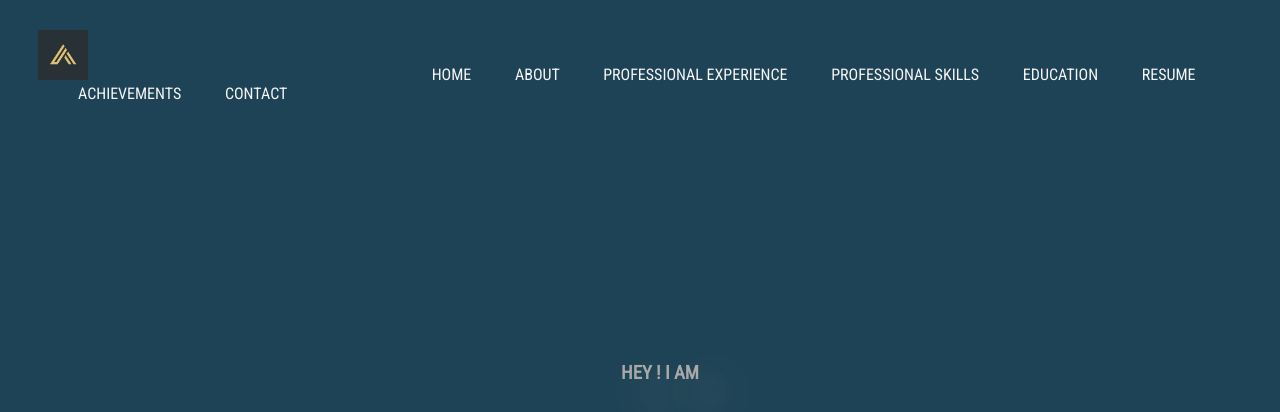
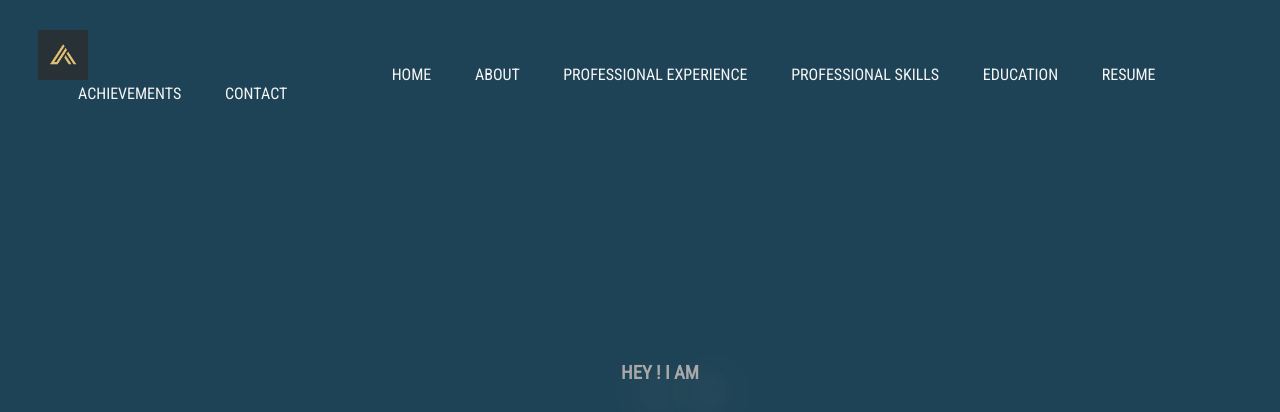
Before and after one commit to AswiniSatha/PORTFOLIO, a plain HTML site: page index.html in a window 1280 px wide. Shown: the top 412 px of the page. Drawn offline with Linux system fonts and the light colour scheme.

Commit message:
Update style.css

```diff
--- a/style.css
+++ b/style.css
@@ -120,7 +120,7 @@ a{
 }
 .exp_align11
 {
-    margin-left: 340px;
+    margin-left: 300px;
 }
 .contact_align
 {
```
